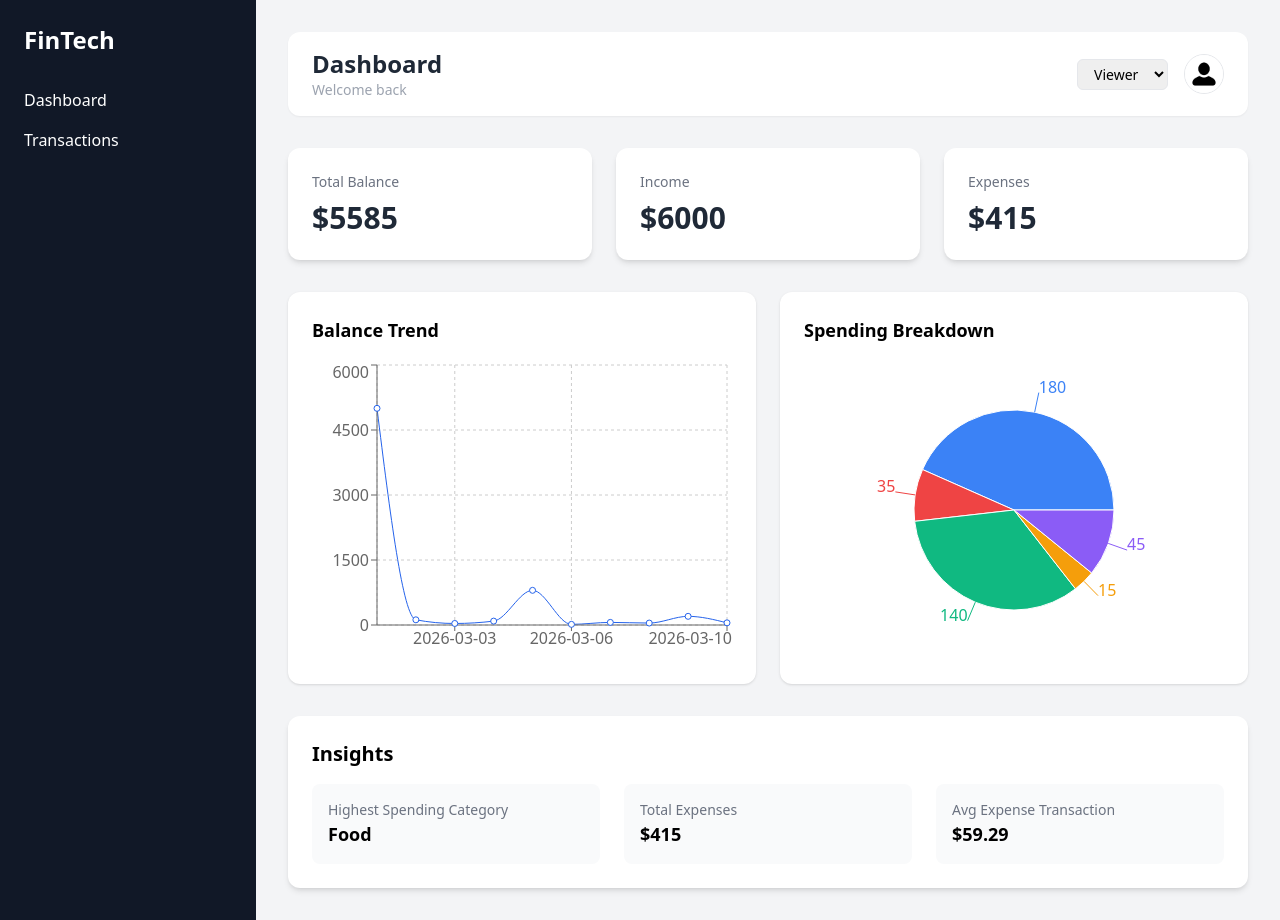
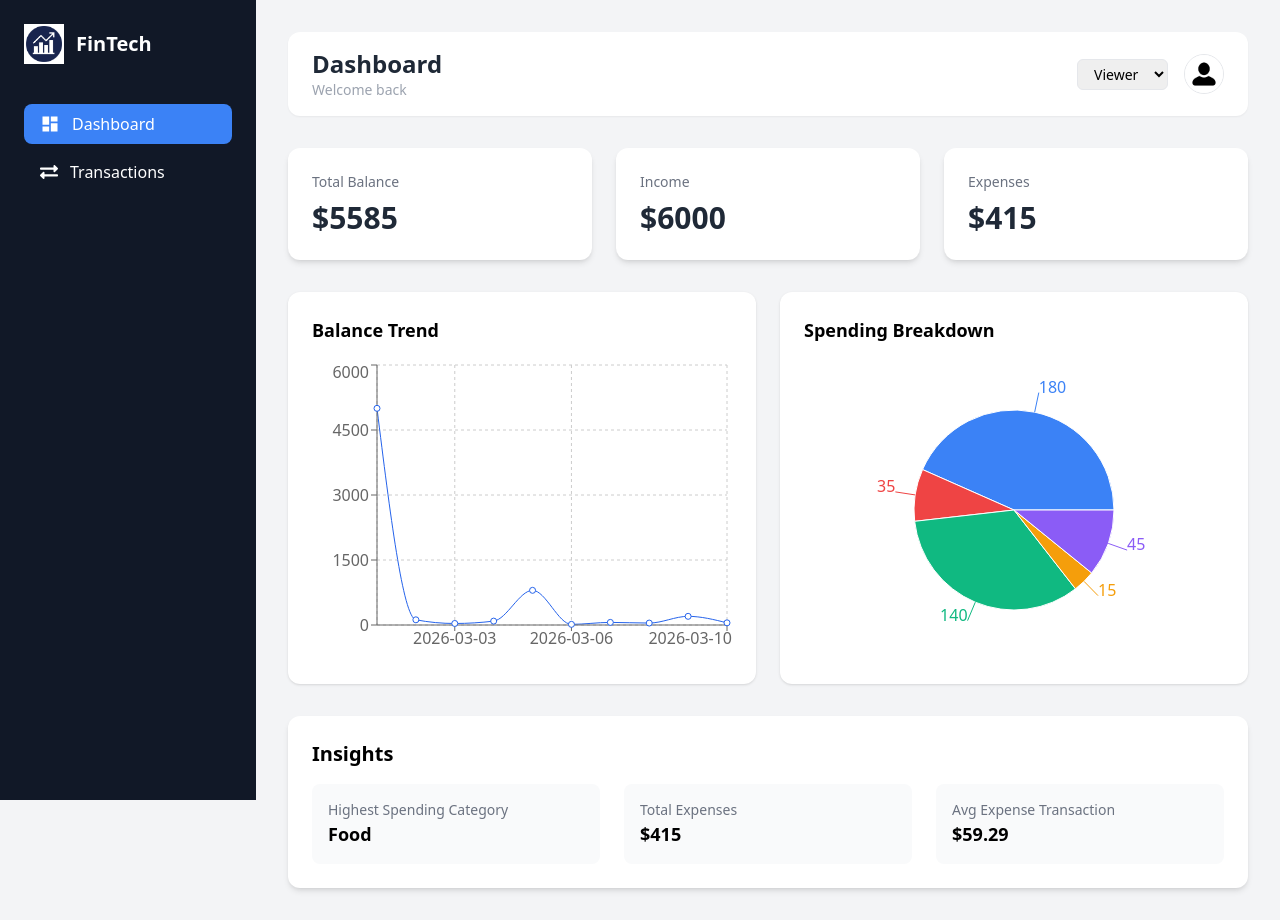
Before and after one commit to Hlamong55/Finance-Dashboard, a React (Vite) app: page / in a window 1280 px wide. Built offline with nearby package versions, Linux system fonts and the light colour scheme.

Commit message:
changes updated in dashboard layout

```diff
--- a/src/Components/Sidebar.jsx
+++ b/src/Components/Sidebar.jsx
@@ -1,21 +1,60 @@
-import { Link } from "react-router-dom";
+import { NavLink } from "react-router-dom";
+import { MdDashboard } from "react-icons/md";
+import { FaExchangeAlt } from "react-icons/fa";
+import logo from "../assets/financial-dashboards-icon.png";
 
 const Sidebar = () => {
   return (
-    <div className="w-64 bg-gray-900 text-white min-h-screen p-6">
-      <h2 className="text-2xl font-bold mb-8">
-        FinTech
-      </h2>
+    <div className="w-64 h-screen bg-gray-900 text-white fixed left-0 top-0 p-6 flex flex-col">
 
-      <nav className="flex flex-col gap-4">
-        <Link to="/" className="hover:text-gray-300">
+      {/* Logo Section */}
+      <div className="flex items-center gap-3 mb-10">
+
+        <img
+          src={logo}
+          alt="logo"
+          className="w-10 h-10"
+        />
+
+        <h2 className="text-xl font-bold">
+          FinTech
+        </h2>
+
+      </div>
+
+      {/* Navigation */}
+      <nav className="flex flex-col gap-2">
+
+        <NavLink
+          to="/"
+          className={({ isActive }) =>
+            `flex items-center gap-3 px-4 py-2 rounded-lg transition ${
+              isActive
+                ? "bg-blue-500"
+                : "hover:bg-gray-800"
+            }`
+          }
+        >
+          <MdDashboard size={20} />
           Dashboard
-        </Link>
+        </NavLink>
 
-        <Link to="/transactions" className="hover:text-gray-300">
+        <NavLink
+          to="/transactions"
+          className={({ isActive }) =>
+            `flex items-center gap-3 px-4 py-2 rounded-lg transition ${
+              isActive
+                ? "bg-blue-500"
+                : "hover:bg-gray-800"
+            }`
+          }
+        >
+          <FaExchangeAlt size={18} />
           Transactions
-        </Link>
+        </NavLink>
+
       </nav>
+
     </div>
   );
 };
--- a/src/Components/TransactionsTable.jsx
+++ b/src/Components/TransactionsTable.jsx
@@ -138,4 +138,4 @@ const TransactionsTable = () => {
   );
 };
 
-export default TransactionsTable;
+export default TransactionsTable;   `1`
--- a/src/Pages/DashBoard.jsx
+++ b/src/Pages/DashBoard.jsx
@@ -25,7 +25,7 @@ const DashBoard = () => {
 
       <Sidebar />
 
-      <div className="flex-1 p-8 max-w-7xl mx-auto">
+      <div className="flex-1 p-8 ml-64 max-w-7xl mx-auto">
 
         <DashboardHeader />
 
--- a/src/Pages/Transactions.jsx
+++ b/src/Pages/Transactions.jsx
@@ -8,7 +8,7 @@ const Transactions = () => {
 
       <Sidebar />
 
-      <div className="flex-1 p-8">
+      <div className="flex-1 p-8 ml-64">
 
         <DashboardHeader />
 
```
Also changed, not shown: src/assets/financial-dashboards-icon.png (renamed from src/assets/financial-dashboards-icon-500-px2.png).
